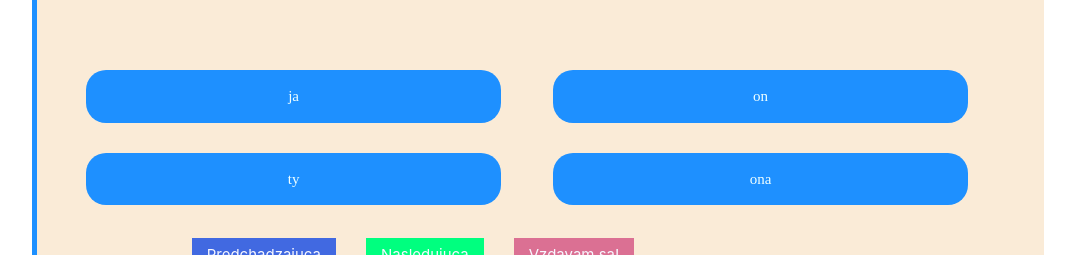
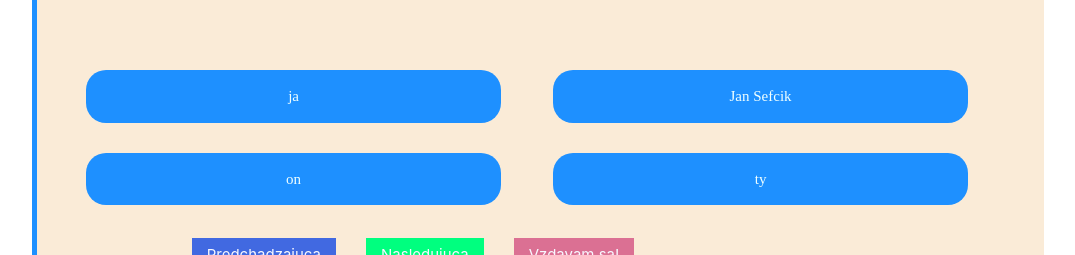
Before and after one commit to xglomba/qiziq, a React (Create React App) app: page /play in a window 1280 px wide. Shown: the part 298-553 px from the top of the page, without its empty margins (102-1177 px from the left). Built offline with nearby package versions, Linux system fonts and the light colour scheme.

Commit message:
questions from json added

```diff
--- a/src/components/actualQuiz/play.js
+++ b/src/components/actualQuiz/play.js
@@ -1,12 +1,74 @@
 import React, { Component, Fragment } from "react";
 import { Helmet } from "react-helmet";
 
+import questions from '../../questions.json'
+
+var increment = 1;
+
+function isEmpty(strIn)
+{
+    if (strIn === undefined)
+    {
+        return true;
+    }
+    else if(strIn == null)
+    {
+        return true;
+    }
+    else return strIn === "";
+}
+
+const isEmpty2 = (value) =>
+    value === undefined || value == null || (typeof value === 'object' && Object.keys(value).length === 0) || (typeof value === 'string' && value.trim().length === 0);
 
 class Play extends Component {
 
     constructor (props) {
         super(props);
+
+        this.state = {
+            questions: questions,
+            currentQ:{},
+            nextQ: {},
+            prevQ:{},
+            answer:'',
+            numbOfQ: 0,
+            numOfQAnswered: 0,
+            currQIndex: 0,
+            score: 0,
+            currectA: 0,
+            wrongA: 0,
+            hints: 5,
+            fiftySixty: 2,
+            usedFiftySixty: false,
+            time: {}
+        };
+
     }
+
+    componentDidMount() {
+        const { state } = this;
+        this.displayQuestion(state.questions, state.currentQ, state.nextQ, state.prevQ)
+    }
+
+    displayQuestion = (questions = this.state.questions, currentQ, nextQ, prevQ) => {
+        let { currQIndex } = this.state;
+
+        if (!isEmpty(this.state.questions)) {
+            questions = this.state.questions;
+            currentQ = questions[currQIndex];
+            nextQ = questions[currQIndex + increment];
+            prevQ = questions[currQIndex - increment];
+            const answer = currQIndex.answer;
+
+            this.setState({
+                currentQ: currentQ,
+                nextQ: nextQ,
+                prevQ: prevQ,
+                answer: answer
+            });
+        }
+    };
 
     incrementCounter = () => {
         this.setState({
@@ -14,6 +76,10 @@ class Play extends Component {
         });
     };
     render() {
+        //console.log(questions)
+
+        const { currentQ } = this.state;
+
         return (
             <Fragment>
                 <Helmet>
@@ -35,14 +101,14 @@ class Play extends Component {
                             <span className="right"><span className="lifeline">2:14</span><span className="mdi mdi-clock-outline mdi-24px"></span></span>
                         </p>
                     </div>
-                    <h5>Kto je najkrajsi na svete?</h5>
+                    <h5>{ currentQ.question }</h5>
                     <div className="options-container">
-                        <p className="option">ja</p>
-                        <p className="option">ty</p>
+                        <p className="option">{ currentQ.optionA }</p>
+                        <p className="option">{ currentQ.optionB }</p>
                     </div>
                     <div className="options-container">
-                        <p className="option">on</p>
-                        <p className="option">ona</p>
+                        <p className="option">{ currentQ.optionC }</p>
+                        <p className="option">{ currentQ.optionD }</p>
                     </div>
                     <div className="button-container">
                         <button>Predchadzajuca</button>
--- /dev/null
+++ b/src/questions.json
@@ -0,0 +1,19 @@
+[
+  {
+    "question": "Kto je najkrajsi na svete?",
+    "optionA": "ja",
+    "optionB": "on",
+    "optionC": "Jan Sefcik",
+    "optionD": "ty",
+    "answer": "ona"
+  },
+
+  {
+    "question": "kolko je derviacia zo 7 dpc?",
+    "optionA": "Jan Sefcik",
+    "optionB": "0",
+    "optionC": "Samsung",
+    "optionD": "Samsong",
+    "answer": "Jan Sefcik"
+  }
+]
```
